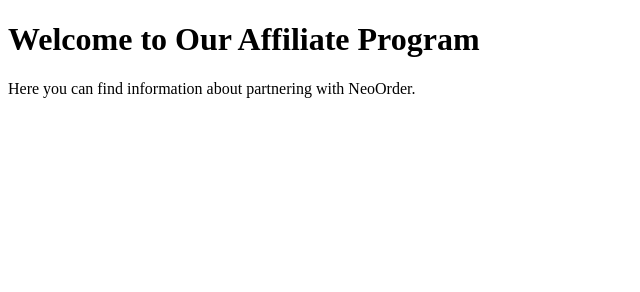
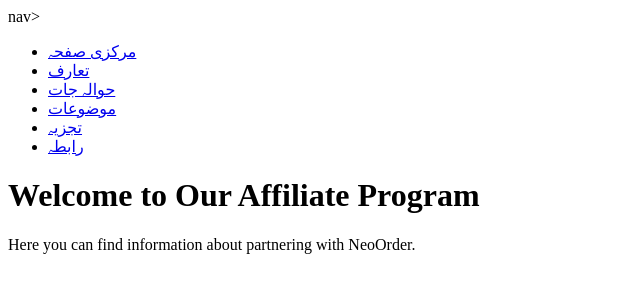
Before and after one commit to MannanSani/NeoOrder-, a plain HTML site: page affiliate.html in a window 1280 px wide. Shown: the whole page, without its empty margins (0-640 px from the left). Drawn offline with Linux system fonts and the light colour scheme.

Commit message:
Update affiliate.html

```diff
--- a/affiliate.html
+++ b/affiliate.html
@@ -4,6 +4,16 @@
   <meta charset="UTF-8">
   <title>Affiliate Program</title>
 </head>
+  nav>
+    <ul>
+      <li><a href="index.html">مرکزی صفحہ</a></li>
+      <li><a href="about.html" class="active">تعارف</a></li>
+      <li><a href="links.html">حوالہ جات</a></li>
+      <li><a href="topics.html">موضوعات</a></li>
+      <li><a href="analysis.html">تجزیہ</a></li>
+      <li><a href="contact.html">رابطہ</a></li>
+    </ul>
+  </nav>
 <body>
   <h1>Welcome to Our Affiliate Program</h1>
   <p>Here you can find information about partnering with NeoOrder.</p>
```
